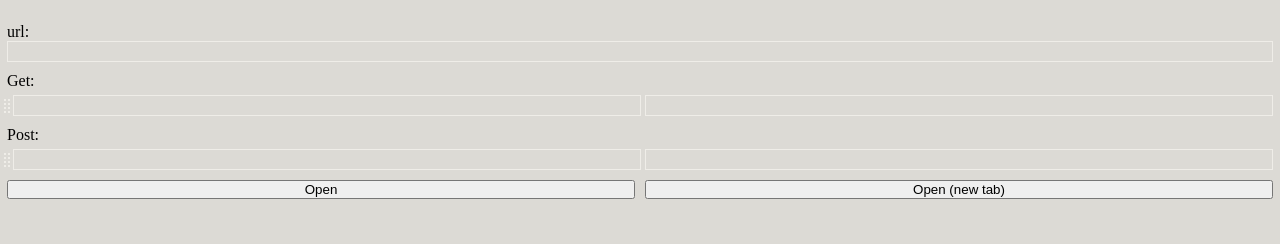
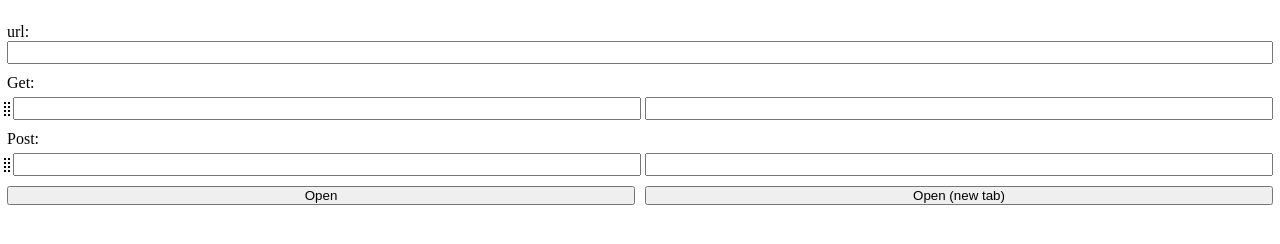
Before and after one commit to vmeurisse/url-shooter, a website: page data/sidebar.html in a window 1280 px wide. Drawn offline with Linux system fonts and the light colour scheme.

Commit message:
Adapt to system colors

```diff
--- a/data/sidebar.css
+++ b/data/sidebar.css
@@ -1,7 +1,8 @@
 html{
 	margin: 7px;
 	padding: 0;
-	background-color: #DCDAD5;
+	background-color: -moz-Dialog;
+	color: -moz-DialogText;
 }
 body {
 	margin: 0;
@@ -9,8 +10,8 @@ body {
 }
 
 input {
-	background-color: #DCDAD5;
-	border: 1px solid #EFEDE8;
+	background-color: -moz-Dialog;
+	border: 1px solid -moz-DialogText;
 	padding: 2px 1px;
 }
 
@@ -39,7 +40,7 @@ input {
 	width: 6px;
 	height: 14px;
 	cursor: move;
-	background-image: url(drag-handle.png);
+	background-image: url(drag-handle.svg);
 	position: relative;
 	top: 3px;
 	left: -3px;
```
Also changed, not shown: data/drag-handle.png (deleted), data/drag-handle.svg (added).
